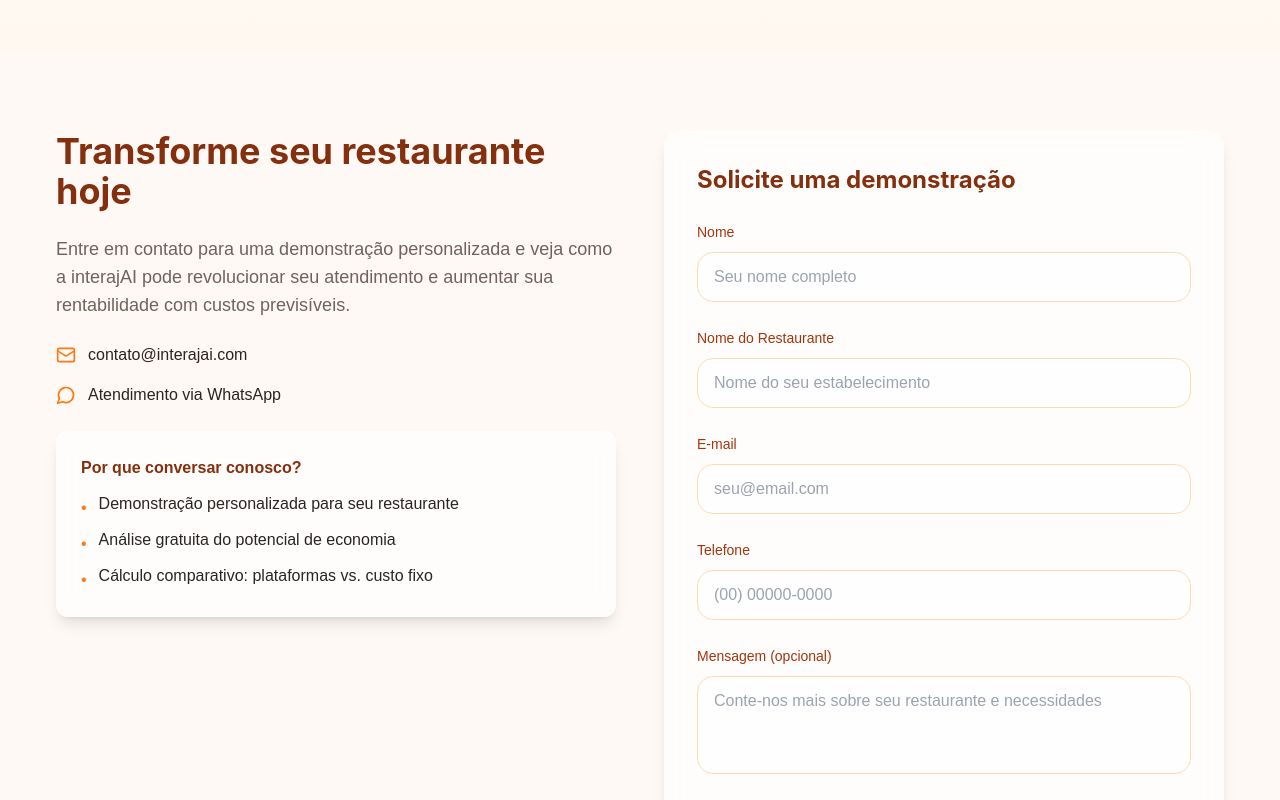
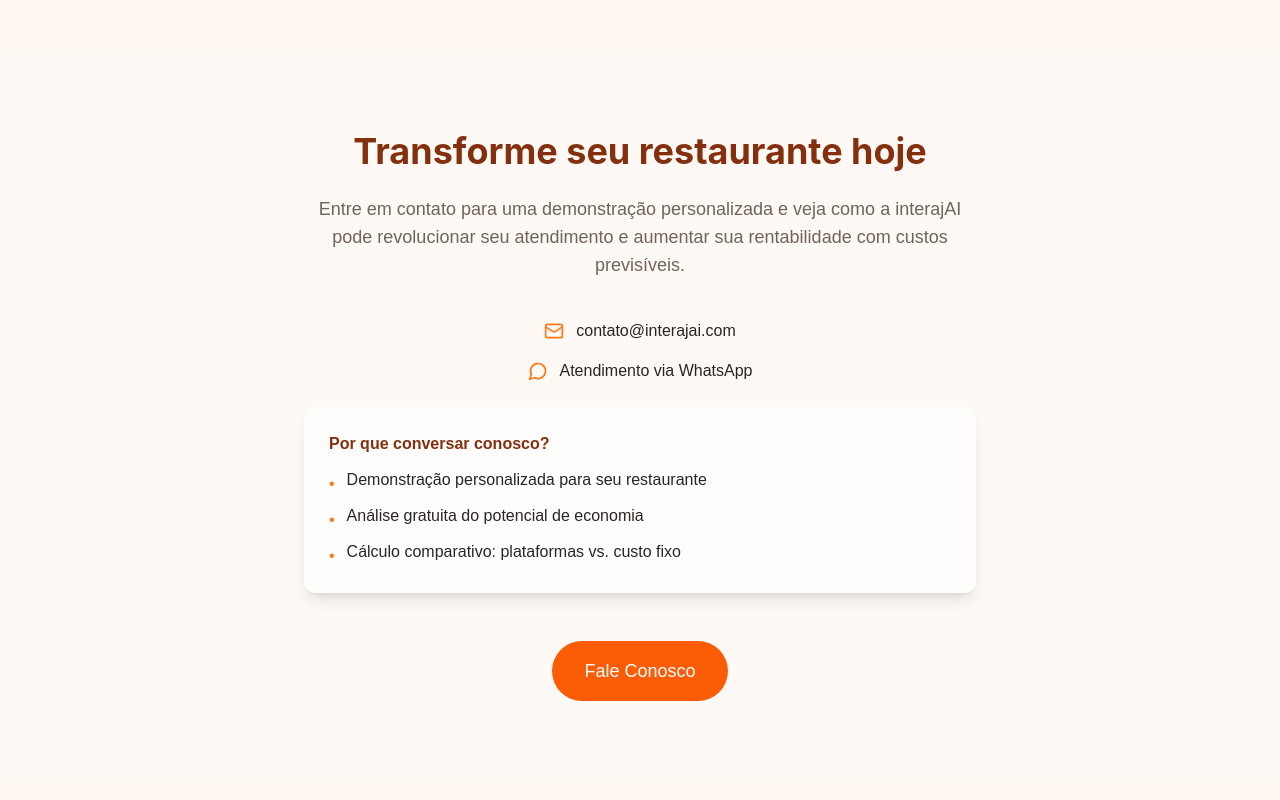
Before and after one commit to amcaribeiro1974/interajai-restaurantes, a React (Vite) app: page / in a window 1280 px wide. Shown: the part 7740-8540 px from the top of the page. Built offline with nearby package versions, Linux system fonts and the light colour scheme.

Commit message:
Remove demo request section
The demo request section was removed from the contact section.

```diff
--- a/src/pages/Index.tsx
+++ b/src/pages/Index.tsx
@@ -849,19 +849,18 @@ const Index = () => {
         </div>
       </section>
 
-      {/* Contact Section */}
+      {/* Contact Section - Modified to remove the form */}
       <section id="contato" className="py-20 px-6">
         <div className="container mx-auto">
-          <div className="grid grid-cols-1 lg:grid-cols-2 gap-12">
           <ScrollObserver animation="from-left">
-              <div className="space-y-6">
-                <h2 className="text-3xl md:text-4xl font-bold text-interaj-900 font-display">
+            <div className="space-y-6 max-w-2xl mx-auto">
+              <h2 className="text-3xl md:text-4xl font-bold text-interaj-900 font-display text-center">
                 Transforme seu restaurante hoje
               </h2>
-                <p className="text-muted-foreground text-lg">
+              <p className="text-muted-foreground text-lg text-center">
                 Entre em contato para uma demonstração personalizada e veja como a interajAI pode revolucionar seu atendimento e aumentar sua rentabilidade com custos previsíveis.
               </p>
-                <div className="space-y-4">
+              <div className="flex flex-col items-center space-y-4 pt-4">
                 <div className="flex items-center">
                   <Mail className="mr-3 text-interaj-500" size={20} />
                   <span>contato@interajai.com</span>
@@ -871,7 +870,7 @@ const Index = () => {
                   <span>Atendimento via WhatsApp</span>
                 </div>
               </div>
-                <div className="glass p-6 rounded-xl">
+              <div className="glass p-6 rounded-xl mt-8">
                 <h3 className="font-semibold text-interaj-900 mb-3">Por que conversar conosco?</h3>
                 <ul className="space-y-2">
                   <li className="flex items-start">
@@ -888,71 +887,11 @@ const Index = () => {
                   </li>
                 </ul>
               </div>
+              <div className="flex justify-center pt-6">
+                <Button size="lg">Fale Conosco</Button>
+              </div>
             </div>
           </ScrollObserver>
-
-            <ScrollObserver animation="from-right">
-              <div className="glass rounded-2xl p-8 shadow-lg">
-                <h3 className="text-2xl font-bold text-interaj-900 font-display mb-6">
-                  Solicite uma demonstração
-                </h3>
-                <form onSubmit={handleSubmit} className="space-y-6">
-                  <div className="space-y-2">
-                    <label htmlFor="name" className="text-sm font-medium text-interaj-800">Nome</label>
-                    <input
-                      type="text"
-                      id="name"
-                      className="w-full px-4 py-3 rounded-lg bg-white/50 border border-interaj-200 focus:border-interaj-500 focus:ring-2 focus:ring-interaj-500/30 outline-none transition-all"
-                      placeholder="Seu nome completo"
-                      required
-                    />
-                  </div>
-                  <div className="space-y-2">
-                    <label htmlFor="restaurant" className="text-sm font-medium text-interaj-800">Nome do Restaurante</label>
-                    <input
-                      type="text"
-                      id="restaurant"
-                      className="w-full px-4 py-3 rounded-lg bg-white/50 border border-interaj-200 focus:border-interaj-500 focus:ring-2 focus:ring-interaj-500/30 outline-none transition-all"
-                      placeholder="Nome do seu estabelecimento"
-                      required
-                    />
-                  </div>
-                  <div className="space-y-2">
-                    <label htmlFor="email" className="text-sm font-medium text-interaj-800">E-mail</label>
-                    <input
-                      type="email"
-                      id="email"
-                      className="w-full px-4 py-3 rounded-lg bg-white/50 border border-interaj-200 focus:border-interaj-500 focus:ring-2 focus:ring-interaj-500/30 outline-none transition-all"
-                      placeholder="seu@email.com"
-                      required
-                    />
-                  </div>
-                  <div className="space-y-2">
-                    <label htmlFor="phone" className="text-sm font-medium text-interaj-800">Telefone</label>
-                    <input
-                      type="tel"
-                      id="phone"
-                      className="w-full px-4 py-3 rounded-lg bg-white/50 border border-interaj-200 focus:border-interaj-500 focus:ring-2 focus:ring-interaj-500/30 outline-none transition-all"
-                      placeholder="(00) 00000-0000"
-                      required
-                    />
-                  </div>
-                  <div className="space-y-2">
-                    <label htmlFor="message" className="text-sm font-medium text-interaj-800">Mensagem (opcional)</label>
-                    <textarea
-                      id="message"
-                      rows={3}
-                      className="w-full px-4 py-3 rounded-lg bg-white/50 border border-interaj-200 focus:border-interaj-500 focus:ring-2 focus:ring-interaj-500/30 outline-none transition-all resize-none"
-                      placeholder="Conte-nos mais sobre seu restaurante e necessidades"
-                    ></textarea>
-                  </div>
-                  <Button type="submit" size="lg" className="w-full">
-                    Solicitar Demonstração
-                  </Button>
-                </form>
-              </div>
-            </ScrollObserver>
-          </div>
         </div>
       </section>
 
```
Lines whose indentation alone changed are shown as unchanged.
